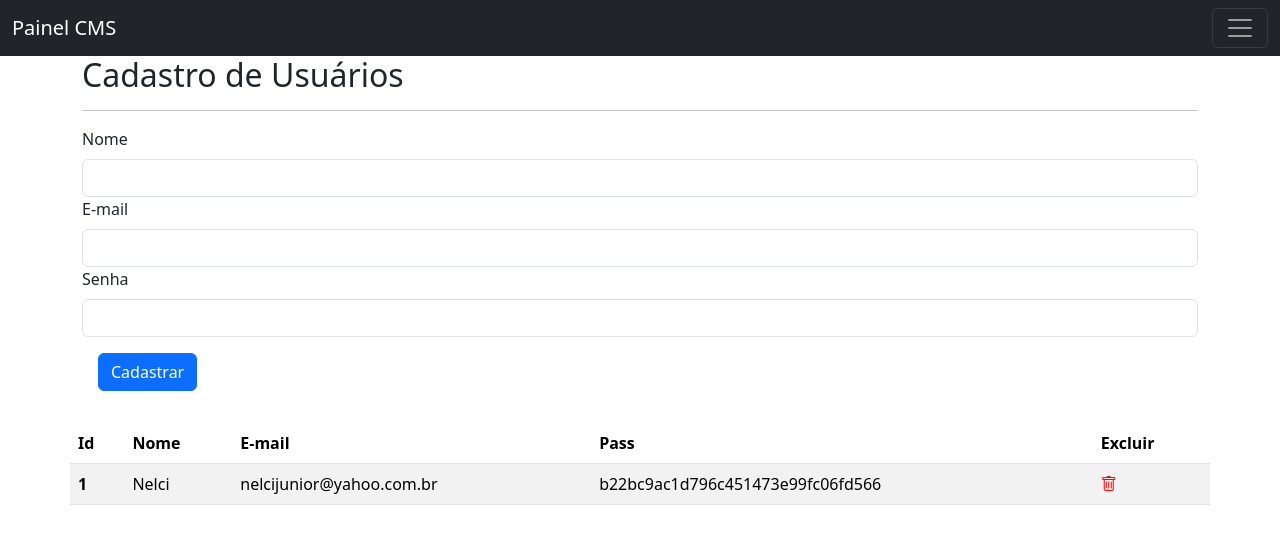
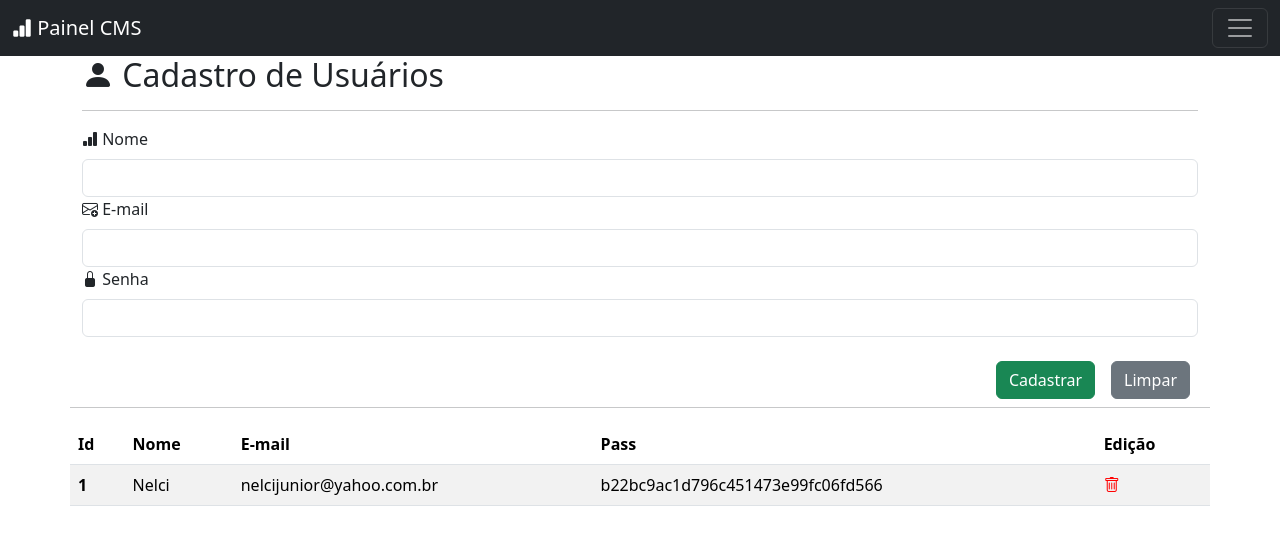
Before and after one commit to professornelcimariano/app-login, a PHP site: page /app-login/admin/user in a window 1280 px wide. Shown: the top 545 px of the page. Run offline with PHP 8.4, Linux system fonts and the light colour scheme; a user stored in the database is signed in; data comes from the database, SQL or seed files in the repository.

Commit message:
Formatação do menu e layout com icons e finalização da função para deletar registro na página de registros de usuários

```diff
--- a/admin/home.php
+++ b/admin/home.php
@@ -37,6 +37,7 @@ if (!isset($_SESSION['email'])) {
         <div class="row">
             <!-- Cards -->
             <div class="col-lg-3 col-md-6 mb-4">
+                <a href="<?= $base ?>/admin/user/">
                     <div class="card text-white bg-primary">
                         <div class="card-body">
                             <i class="bi bi-person card-icon"></i>
@@ -52,7 +53,9 @@ if (!isset($_SESSION['email'])) {
                             </h2>
                         </div>
                     </div>
+                </a>
             </div>
+
             <div class="col-lg-3 col-md-6 mb-4">
                 <div class="card text-white bg-success">
                     <div class="card-body">
@@ -119,6 +122,7 @@ if (!isset($_SESSION['email'])) {
                     </div>
                 </div>
             </div>
+
         </div>
     </div>
 
--- a/admin/inc/menu.php
+++ b/admin/inc/menu.php
@@ -1,6 +1,11 @@
+<style>
+  .nav-item {
+    border-bottom: 1px solid #666;
+  }
+</style>
 <nav class="navbar navbar-dark bg-dark">
   <div class="container-fluid">
-    <a class="navbar-brand" href="<?= $base ?>/admin/home.php">Painel CMS</a>
+    <a class="navbar-brand" href="<?= $base ?>/admin/home.php"> <i class="bi bi-bar-chart-fill"></i> Painel CMS</a>
     <button class="navbar-toggler" type="button" data-bs-toggle="offcanvas" data-bs-target="#offcanvasDarkNavbar" aria-controls="offcanvasDarkNavbar" aria-label="Toggle navigation">
       <span class="navbar-toggler-icon"></span>
     </button>
@@ -12,22 +17,28 @@
       <div class="offcanvas-body">
         <ul class="navbar-nav justify-content-end flex-grow-1 pe-3">
           <li class="nav-item">
-            <a class="nav-link active" aria-current="page" href="<?= $base ?>/admin/home.php">Home</a>
+            <a class="nav-link active" aria-current="page" href="<?= $base ?>/admin/home.php">
+              <i class="bi bi-house-fill"></i>
+              Home
+            </a>
           </li>
           <li class="nav-item">
-            <a class="nav-link" href="<?= $base ?>/admin/user/">Usuários</a>
+            <a class="nav-link" href="<?= $base ?>/admin/user/">
+              <i class="bi bi-person-fill"></i>
+              Usuários
+            </a>
           </li>
           <li class="nav-item dropdown">
             <a class="nav-link dropdown-toggle" href="#" role="button" data-bs-toggle="dropdown" aria-expanded="false">
-              Dropdown
+              <i class="bi bi-airplane-fill"></i> Sistema
             </a>
             <ul class="dropdown-menu dropdown-menu-dark">
-              <li><a class="dropdown-item" href="#">Action</a></li>
-              <li><a class="dropdown-item" href="#">Another action</a></li>
+              <li><a class="dropdown-item" href="#"> <i class="bi bi-arrow-right-short"></i> Action</a></li>
+              <li><a class="dropdown-item" href="#"> <i class="bi bi-arrow-right-short"></i> Another action</a></li>
               <li>
                 <hr class="dropdown-divider">
               </li>
-              <li><a class="dropdown-item" href="#">Something else here</a></li>
+              <li><a class="dropdown-item" href="#"> <i class="bi bi-arrow-right-short"></i> Something else here</a></li>
             </ul>
           </li>
         </ul>
--- a/admin/user/index.php
+++ b/admin/user/index.php
@@ -25,30 +25,38 @@ if (!isset($_SESSION['email'])) {
     ?>
     <div class="container">
         <div class="row">
-            <div class="mb-3">
-                <h2 class="fs-2">Cadastro de Usuários</h2>
+            <div class="col-12">
+                <h2 class="fs-2"><i class="bi bi-person-fill"></i> Cadastro de Usuários</h2>
                 <hr>
-                <form action="insert.php" method="post">
-                    <label class="form-label">Nome</label>
-                    <input class="form-control" type="text" name="usr_name">
-                    <label class="form-label">E-mail</label>
-                    <input class="form-control" type="text" name="usr_email">
-                    <label class="form-label">Senha</label>
-                    <input class="form-control" type="text" name="usr_pass">
-                    <div class="col-auto">
-                        <button type="submit" class="btn btn-primary m-3">Cadastrar</button>
+                <form action="insert.php" method="post" class="d-flex flex-column">
+                    <div class="form-group">
+                        <label class="form-label"> <i class="bi bi-bar-chart-fill"></i> Nome</label>
+                        <input class="form-control" type="text" name="name">
+                    </div>
+                    <div class="form-group">
+                        <label class="form-label"> <i class="bi bi-envelope-plus"></i> E-mail</label>
+                        <input class="form-control" type="text" name="email">
+                    </div>
+                    <div class="form-group">
+                        <label class="form-label"> <i class="bi bi-lock-fill"></i> Senha</label>
+                        <input class="form-control" type="text" name="pass">
+                    </div>
+                    <div class="d-flex justify-content-end mt-3">
+                        <button type="submit" class="btn btn-success m-2">Cadastrar</button>
+                        <button type="reset" class="btn btn-secondary m-2">Limpar</button>
                     </div>
                 </form>
             </div>
+            <hr>
 
-            <table class="table table-striped"">
+            <table class="table table-striped">
                 <thead>
                     <tr>
                         <th scope="col">Id</th>
                         <th scope="col">Nome</th>
-                        <th scope="col">E-mail</th>
-                        <th scope="col">Pass</th>
-                        <th scope="col">Excluir</th>
+                        <th scope="col" class="d-none d-md-table-cell">E-mail</th>
+                        <th scope="col" class="d-none d-md-table-cell">Pass</th>
+                        <th scope="col">Edição</th>
                     </tr>
                 </thead>
                 <tbody>
@@ -56,14 +64,14 @@ if (!isset($_SESSION['email'])) {
                     try {
                         $Model = new Model($pdo, 'user');
                         $data = $Model->selectAll();
-                        foreach ($data as $registers):
+                        foreach ($data as $registers) :
                             extract($registers);
                     ?>
                             <tr>
                                 <th scope="row"><?= $id ?></th>
                                 <td><?= $name ?></td>
-                                <td><?= $email ?></td>
-                                <td><?= $pass ?></td>
+                                <td class="d-none d-md-table-cell"><?= $email ?></td>
+                                <td class="d-none d-md-table-cell"><?= $pass ?></td>
                                 <td> <a href="<?= $base; ?>/admin/user/delete.php?id=<?= $id; ?>"> <i class="bi bi-trash" style="color: red;"></i> </a> </td>
                             </tr>
                     <?php
--- a/admin/user/insert.php
+++ b/admin/user/insert.php
@@ -4,13 +4,13 @@ include '../../_class/model.class.php';
 
 $data = filter_input_array(INPUT_POST, FILTER_DEFAULT);
 $userData = [
-    'email' => $data['name'],
-    'name' => $data['email'],
+    'name' => $data['name'],
+    'email' => $data['email'],
     'pass' => MD5($data['pass'])
 ];
 $userModel = new Model($pdo, 'user');
 $userModel->insert($userData);
-
+header("Location: ".$base."/admin/user");
 
 
 /*
```
Also changed, not shown: admin/user/delete.php (+4 -3 lines). Lines whose indentation alone changed are shown as unchanged.
